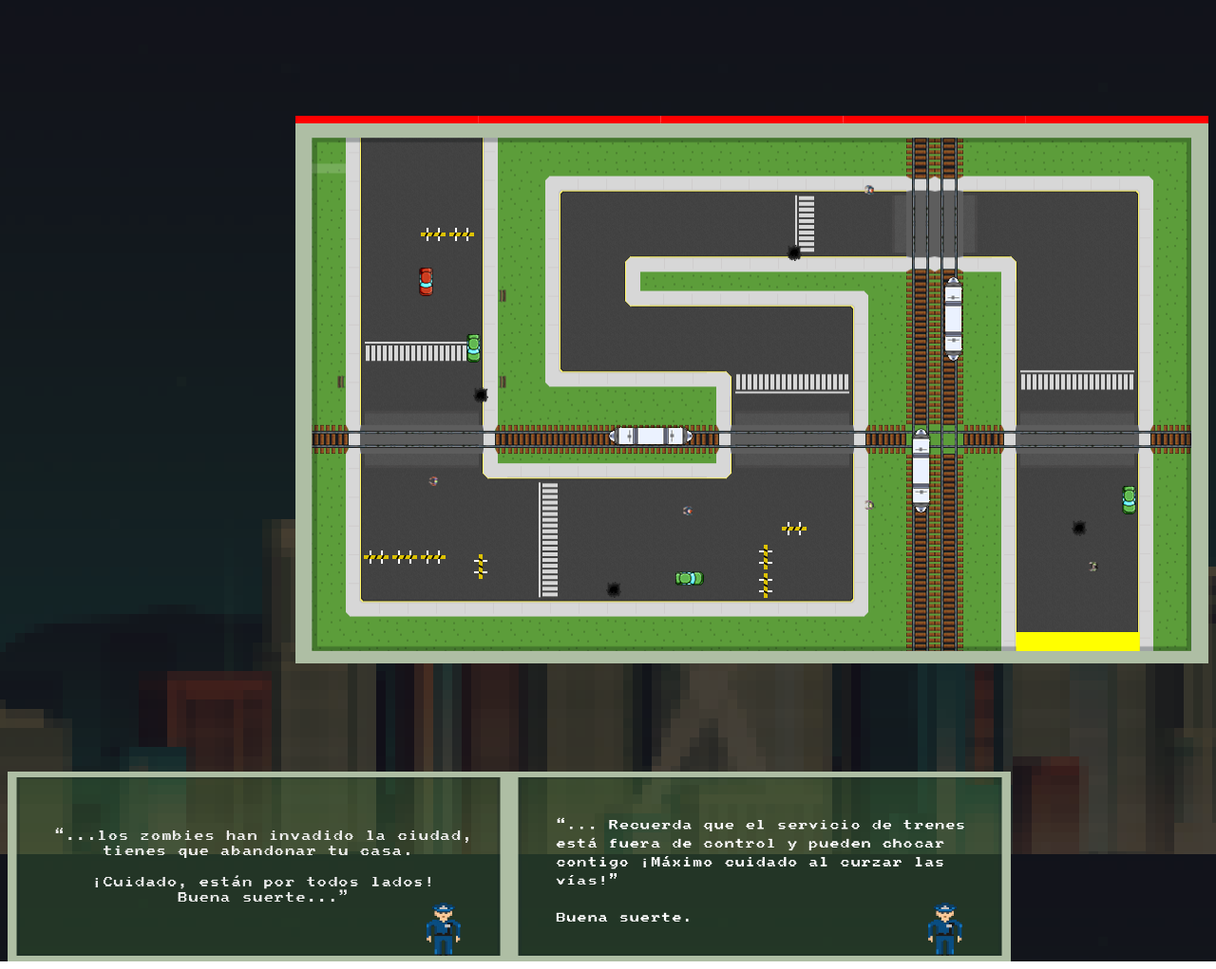
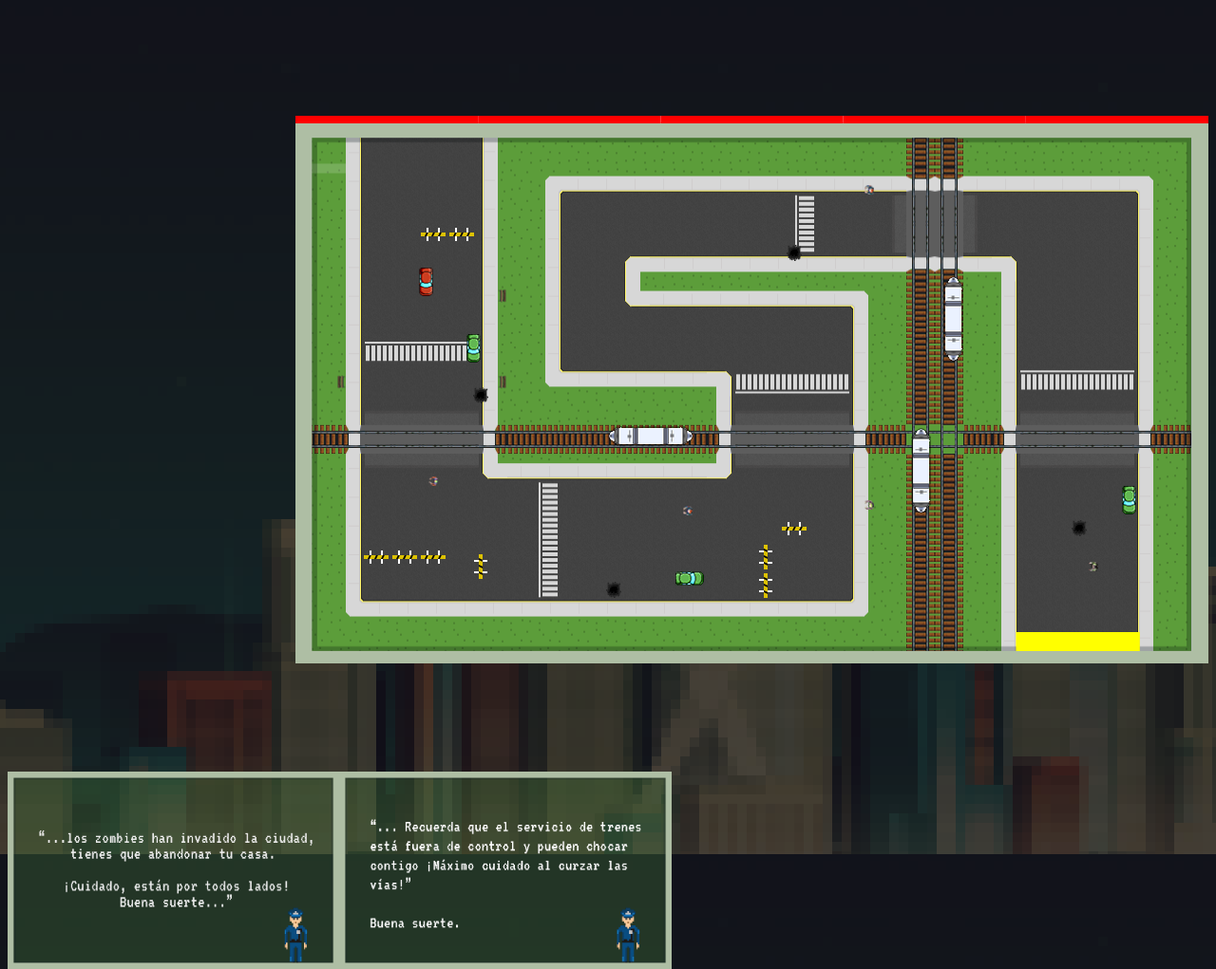
Before and after one commit to mikef123/ciudadZombie, a plain HTML site: page index.html in a window 1280 px wide. Shown: the whole page at 95% size. Drawn offline with Linux system fonts and the light colour scheme.

Commit message:
update sizes

```diff
--- a/css/juego.css
+++ b/css/juego.css
@@ -20,7 +20,7 @@ canvas {
 
 .image {
     margin-top: calc(50vh - 286px);
-    height: 200px;
-    width: 33rem;
+    height: 13rem;
+    width: auto;
     float: left
 }
```
